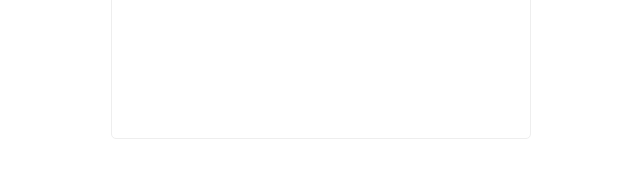
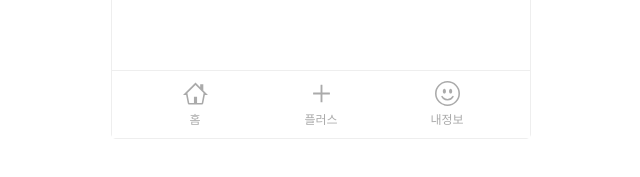
Before and after one commit to aaanjini/hanghea_clone, a React (Create React App) app: page /login in a window 1280 px wide. Shown: the part 551-728 px from the top of the page, without its empty margins (319-959 px from the left). Built offline with nearby package versions, Linux system fonts and the light colour scheme; a web font is replaced by a local one.

Commit message:
메인 화면 + 네비게이션 완성
검색창은 우선 모양만 잡아놨음, 네비게이션 내정보도 유저 아이디 받아서 넣을 것

```diff
--- a/src/App.js
+++ b/src/App.js
@@ -14,7 +14,7 @@
 import MyWrite from './pages/MyWrite';
 import PostWrite from './pages/PostWrite';
 import PostDetail from './pages/PostDetail';
-
+import Navigete from "./components/Navigate";
 
 function App() {
   return (
@@ -31,6 +31,7 @@
           <Route path="/mypage/edit" exact component={MyWrite}/>{/* 프로필 변경 페이지 */}
           <Route path="/search" exact component={Search}/>{/* 검색결과 페이지 */}
         </ConnectedRouter>
+        <Navigete/>
       </MobileView>
     </React.Fragment>
   );
--- a/src/components/Navigate.js
+++ b/src/components/Navigate.js
@@ -0,0 +1,55 @@
+import React from "react";
+import styled from "styled-components";
+import { Grid, Text, Input, Button, Image } from "../elements/Index";
+import { history } from "../redux/configureStore";
+import { GoHome } from 'react-icons/go';
+import { AiOutlinePlus } from 'react-icons/ai';
+import { BsEmojiSmile } from 'react-icons/bs';
+
+
+const SearchBox = (props) => {
+    return(
+        <React.Fragment>
+            <NaviWrap>
+                <Grid width="50px" center>
+                    <Button padding="0" width="100%" bg="transparent" color="#aaa" size="25px"
+                        _onClick={()=>{
+                            history.push("/")
+                        }}
+                    ><GoHome/></Button>
+                    <Text margin="0" size="12px" color="#aaa">홈</Text>
+                </Grid>
+                <Grid width="50px" center>
+                    <Button padding="0" width="100%" bg="transparent" color="#aaa" size="25px"
+                        _onClick={()=>{
+                            history.push("/write")
+                        }}
+                    ><AiOutlinePlus/></Button>
+                    <Text margin="0" size="12px" color="#aaa">플러스</Text>
+                </Grid>
+                <Grid width="50px" center>
+                    <Button padding="0" width="100%" bg="transparent" color="#aaa" size="25px"
+                        _onClick={()=>{
+                            history.push("/mypage")
+                        }}
+                    ><BsEmojiSmile/></Button>
+                    <Text margin="0" size="12px" color="#aaa">내정보</Text>
+                </Grid>
+            </NaviWrap>
+        </React.Fragment>
+    );
+};
+
+const NaviWrap = styled.div`
+    display: flex;
+    justify-content: space-around;
+    width: calc(100% - 40px);
+    position: absolute;
+    bottom:0;
+    left: 0;
+    padding: 10px 20px;
+    border-top: 1px solid #eee;
+    background-color: white;
+`;
+
+export default SearchBox;
--- /dev/null
+++ b/src/components/SearchBox.js
@@ -0,0 +1,45 @@
+import React from "react";
+import styled from "styled-components";
+import { CgSearch } from 'react-icons/cg';
+
+
+const SearchBox = (props) => {
+    return(
+        <React.Fragment>
+            <SearchWrap>
+                <Icon><CgSearch style={{color:"#999"}}/></Icon>
+                <SearchInput placeholder="검색어를 입력하세요"></SearchInput>
+            </SearchWrap>
+
+        </React.Fragment>
+    );
+};
+
+const SearchWrap = styled.div`
+    position: relative;
+    width: 100%;
+    padding: 6px 10px;
+    border:none;
+    border-radius: 20px;
+    color: #999;
+    box-sizing: border-box;
+    background-color: #f2f2f2;
+    font-size: 16px;
+`;
+
+const SearchInput = styled.input`
+    width: calc(100% - 30px);
+    background: none;
+    border: none;
+    outline: none;
+    ::placeholder {
+        color:#ccc
+    }
+`;
+
+const Icon = styled.span`
+    margin: 3px 10px 0 0;
+    display: inline-block;
+`;
+
+export default SearchBox;
--- a/src/elements/Button.js
+++ b/src/elements/Button.js
@@ -3,7 +3,7 @@
 
 
 const Button = (props) => {
-    const {text, size, children, _onClick, margin, width, height, color, bg, padding , border, double} = props;
+    const {id, text, size, children, _onClick, margin, width, height, color, bg, padding , border, double, zIndex, relative} = props;
     const styles = {
         margin: margin,
         width: width,
@@ -14,6 +14,9 @@
         border: border,
         size:size,
         double:double,
+        zIndex:zIndex,
+        relative:relative,
+        id:id,
     }
     if(double){
         return(
@@ -26,7 +29,7 @@
 
     return(
         <React.Fragment>
-            <DefaultButton {...styles} type="button" onClick={_onClick}>{text? text: children}</DefaultButton>
+            <DefaultButton {...styles} type="button" id={id} onClick={_onClick}>{text? text: children}</DefaultButton>
         </React.Fragment>
     );
 };
@@ -44,7 +47,10 @@
     border:"none",
     size:"",
     is_fixed:false,
-    double:false
+    double:false,
+    zIndex:"1",
+    relative:false,
+    id:"",
 };
 
 const DefaultButton = styled.button`
@@ -61,6 +67,7 @@
     cursor: pointer;
     z-index: 2;
     ${(props) => (props.size? `font-size: ${props.size};` : '')};
+    ${(props) => (props.relative ? `position: relative` : "")};
 `;
 
 const DoubleBtn = styled.button`
--- a/src/elements/Grid.js
+++ b/src/elements/Grid.js
@@ -2,9 +2,10 @@
 import styled from "styled-components";
 
 const Grid = (props) => {
-    const {is_flex,relative, width, padding, margin, bg, center, border, radius, min_height, display, align, children, _onClick} = props;
+    const {is_flex,relative, width, height, padding, margin, bg, center, border, radius, min_height, display, align, children, _onClick} = props;
     const styles = {
         width: width,
+        height:height,
         padding: padding,
         margin: margin,
         bg: bg,
@@ -31,6 +32,7 @@
     is_flex: false,
     is_flex2: false,
     width:"100%",
+    height:"auto",
     padding: false,
     margin: false,
     bg: false,
@@ -47,6 +49,7 @@
 
 const GridBox = styled.div`
     width: ${(props) => props.width};
+    height: ${(props) => props.height};
     max-width: 800px;
     box-sizing: border-box;
     ${(props) => (props.padding? `padding: ${props.padding}`: '' )};
--- a/src/elements/MobileView.js
+++ b/src/elements/MobileView.js
@@ -25,6 +25,7 @@
     border: 1px solid #eee;
     border-radius: 5px;
     margin: 50px auto 0;
+    position: relative;
 `;
 
 export default MobileView;
--- a/src/elements/Text.js
+++ b/src/elements/Text.js
@@ -2,7 +2,7 @@
 import styled from "styled-components";
 
 const Text = (props) => {
-  const { bold, color, size, children, margin , inline_block, align, ellipsis} = props;
+  const { bold, color, size, children, margin , inline_block, ellipsis} = props;
 
   const styles = {
     bold: bold,
@@ -10,7 +10,6 @@
     size: size,
     margin:margin,
     inline_block:inline_block,
-    align:align,
     ellipsis:ellipsis,
   };
 
@@ -36,7 +35,6 @@
   size: "14px",
   margin: false,
   inline_block:false,
-  align:"left",
 };
 
 const P = styled.p`
@@ -45,7 +43,6 @@
   font-size: ${(props) => props.size};
   font-weight: ${(props) => (props.bold? "600" : "400")};
   ${(props) => (props.margin? `margin: ${props.margin};` : '')};
-  ${(props) => (props.align? `vertical-align: ${props.align};` : 'left')};
   white-space: normal;
   line-height: 16px;
 `;
--- a/src/pages/Main.js
+++ b/src/pages/Main.js
@@ -1,14 +1,69 @@
 import React from "react";
 import { Grid, Text, Input, Button } from "../elements/Index";
-import Card from "../elements/Card";
+import styled from "styled-components";
+import Card from "../components/Card";
+import SearchBox from "../components/SearchBox";
+
 const Main = (props) => {
+
+    const likeBtn = (e) => {
+        const like = document.getElementById('sliderOne');
+        const new_btn = document.getElementById('sliderTwo');
+        const slide = document.getElementById('slideBg');
+
+        like.style.color = "#00c8d2";
+        new_btn.style.color = "#999";
+        slide.style.left = "3px";
+    };
+    const newBtn = (e) => {
+        const like = document.getElementById('sliderOne');
+        const new_btn = document.getElementById('sliderTwo');
+        const slide = document.getElementById('slideBg');
+
+        like.style.color = "#999";
+        new_btn.style.color = "#00c8d2";
+
+        slide.style.left = "72px";
+    };
+
+
     return(
         <React.Fragment>
             <Grid padding="16px 8px">
-                {/* <Grid width="120px" padding="3px" radius="50%" bg="#ddd">
-                    <Button width="60px">좋아요</Button>
-                    <Button width="60px">신규</Button>
-                </Grid> */}
+                <SearchBox></SearchBox>
+                <Grid width="150px" height="40px" radius="20px" padding="3px" relative="relative" margin="20px 0 30px" bg="#f2f2f2" >
+                    <Slider id="slideBg"></Slider>
+                    <Button
+                        id="sliderOne"
+                        text="트렌드"
+                        width="70px"
+                        height="35px"
+                        color="#00c8d2"
+                        bg="transparent"
+                        relative="relative"
+                        padding="10px 0"
+                        _onClick={()=>{
+                            console.log("1눌림");
+                            likeBtn()
+                        }}
+                    >
+                    </Button>
+                    <Button
+                        id="sliderTwo"
+                        text="신규"
+                        width="70px"
+                        height="35px"
+                        color="#999"
+                        bg="transparent"
+                        relative="relative"
+                        padding="10px 0"
+                        _onClick={()=>{
+                            console.log("2눌림");
+                            newBtn()
+                        }}
+                    >
+                    </Button>
+                </Grid>
                 <Card/>
             </Grid>
 
@@ -16,4 +71,20 @@
     );
 }
 
+
+const Slider = styled.div`
+    width: 75px;
+    height: 34px;
+    background-color: white;
+    position: absolute;
+    left: 3px;
+    top:3px;
+    border-radius: 20px;
+    z-index: 1;
+    transition: 0.3s;
+`;
+
+
+
+
 export default Main;
```
Also changed, not shown: src/components/Card.js (renamed from src/elements/Card.js).
